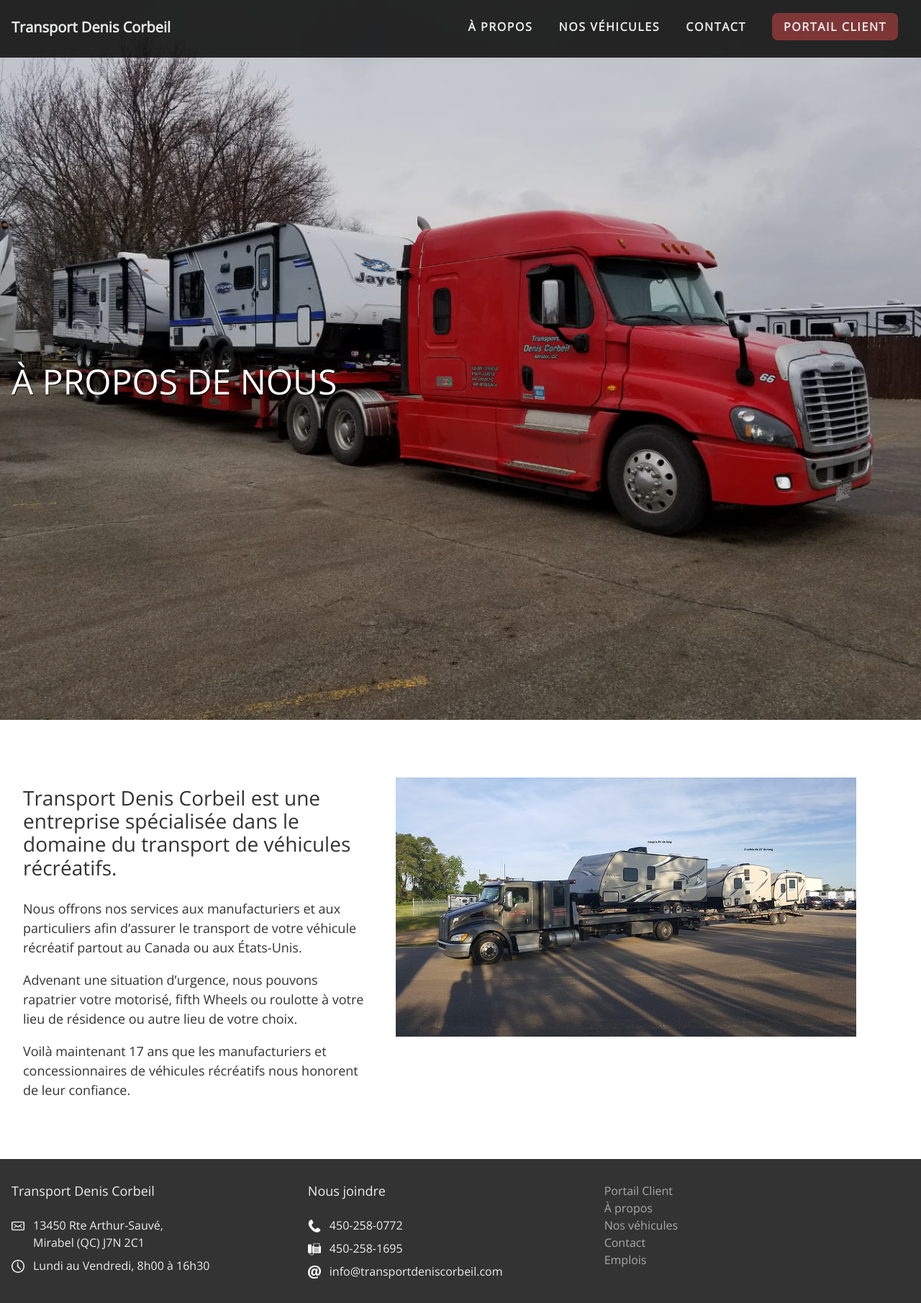
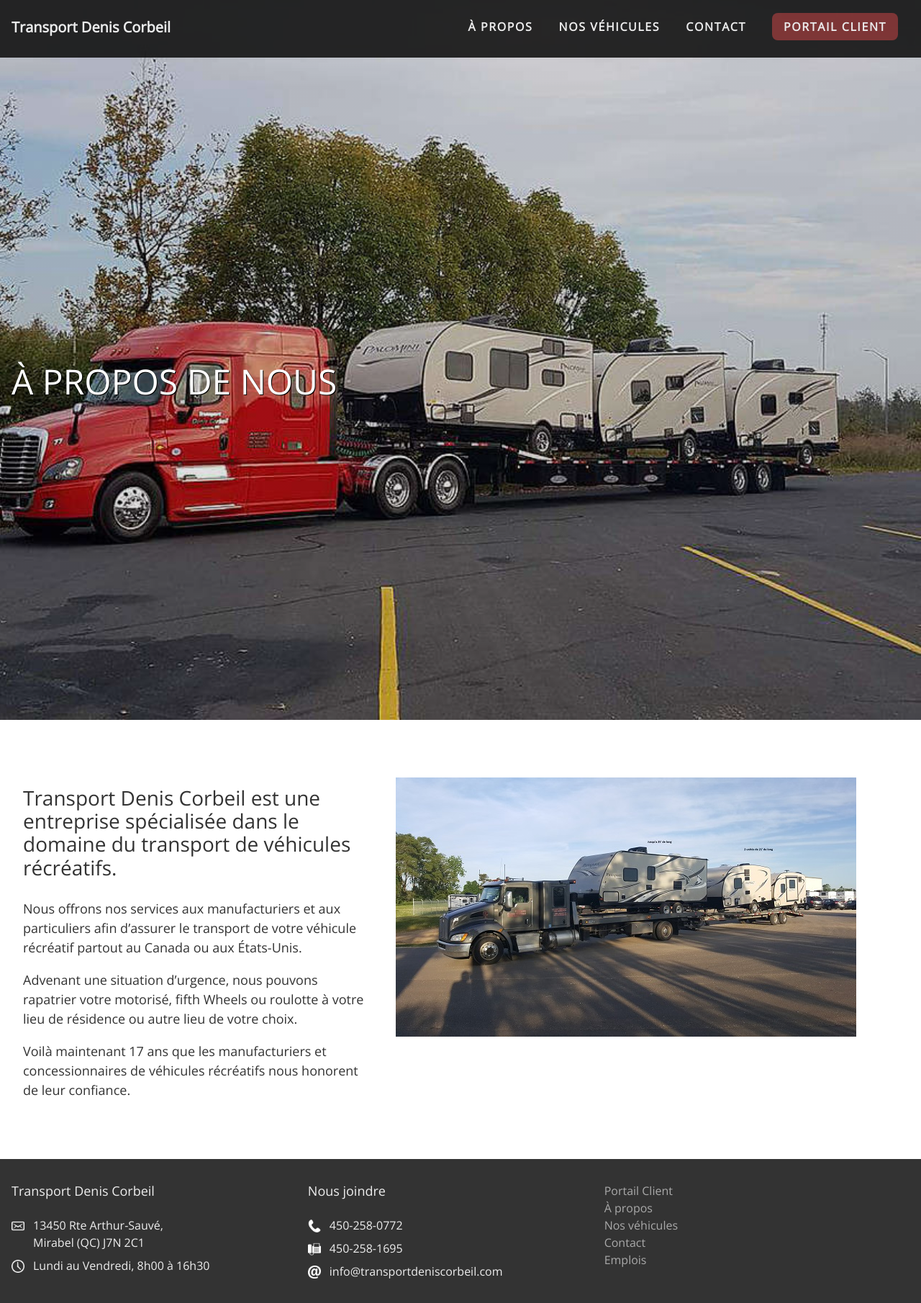
Before and after one commit to ouarez/tdc-jekyll, a Jekyll site: the page built from a-propos.md, in a window 1280 px wide. Shown: the whole page at 72% size. Built offline with Jekyll 4.4.1, drawn with Linux system fonts in a browser that asks for light colours; nearby versions of some CDN libraries; a script that is not in the unit is left out.

Commit message:
Update Éditer le contenu des pages “a-propos”

```diff
--- a/a-propos.md
+++ b/a-propos.md
@@ -5,7 +5,7 @@
 description: >-
   Transport Denis Corbeil est une entreprise spécialisée dans le domaine du
   transport de véhicules récréatifs.
-cover_image: /img/66-jayco-salem.jpeg
+cover_image: /img/77-palomini.jpg
 image1: /img/33-passport-239ml-sonic.jpg
 ---
 ### Transport Denis Corbeil est une entreprise spécialisée dans le domaine du transport de véhicules récréatifs.
```
